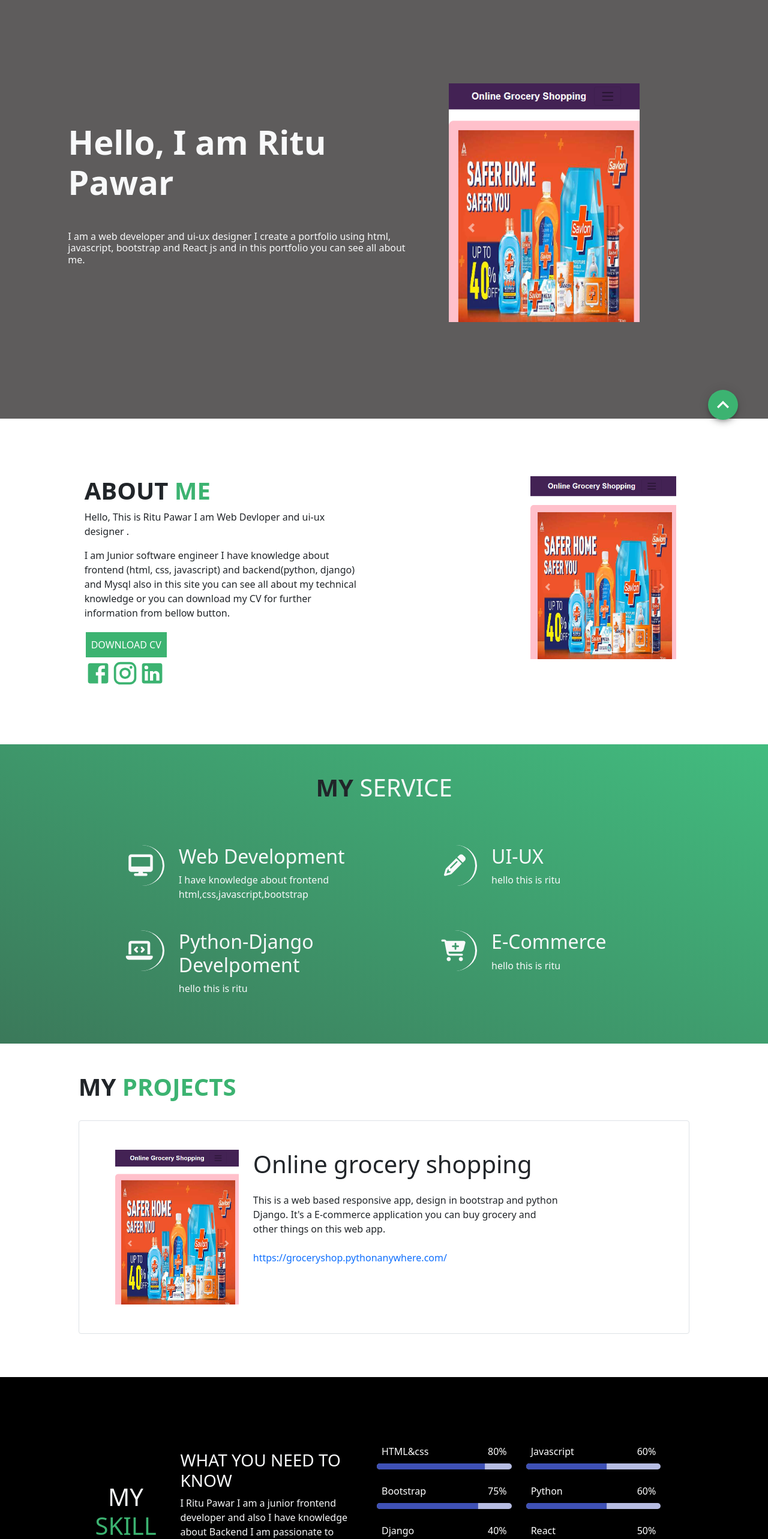
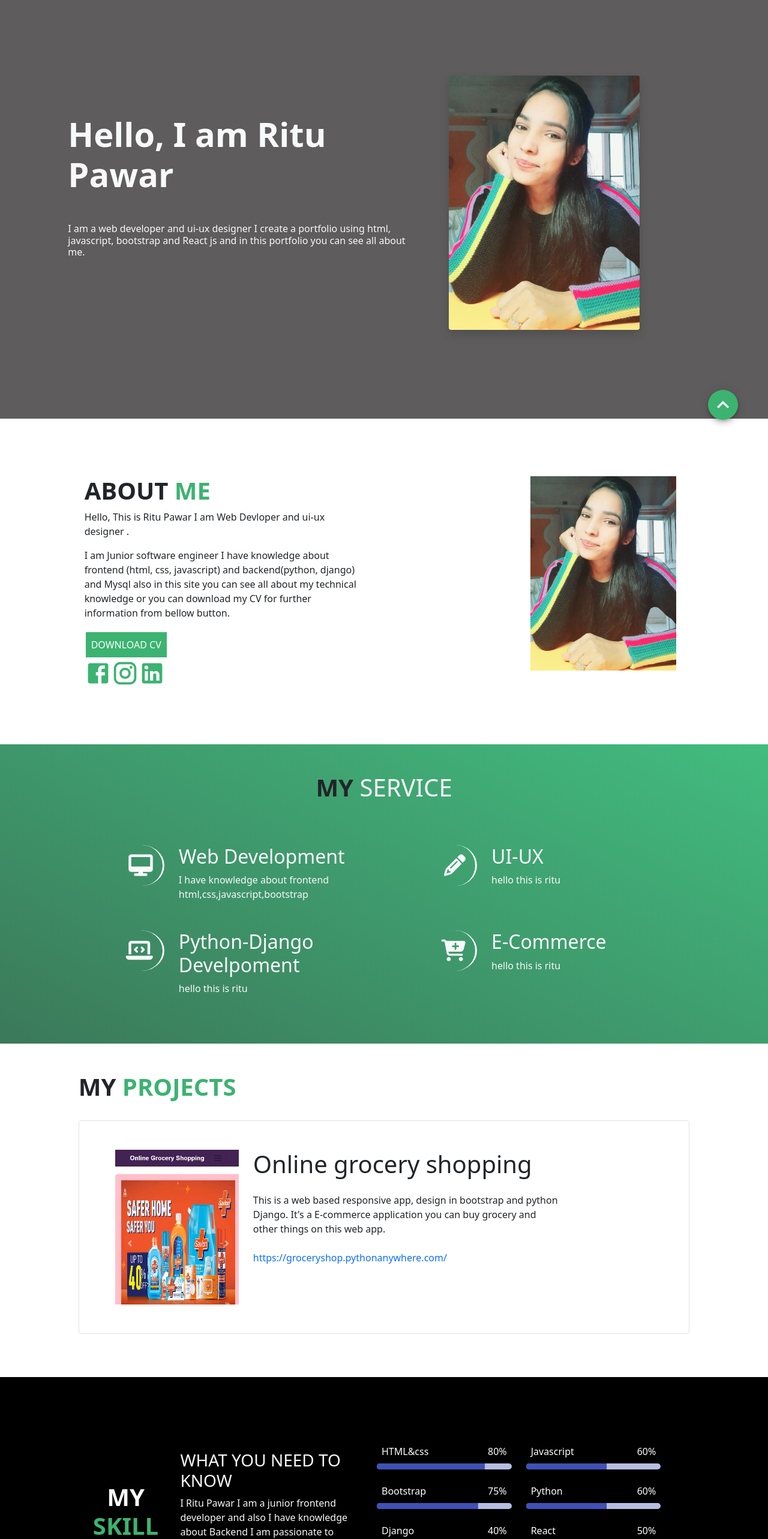
Before and after one commit to RituPawar123/ritu-pawar, a React (Create React App) app: page / in a window 1280 px wide. Shown: the part 80-2646 px from the top of the page at 60% size. Built offline with nearby package versions, Linux system fonts and the light colour scheme.

Commit message:
added ritu photo

```diff
--- a/src/Portfolio_Component/About.jsx
+++ b/src/Portfolio_Component/About.jsx
@@ -1,5 +1,5 @@
 import React from "react";
-import image from "./Project.PNG";
+import image from "./RituImage.jpg";
 import resume from "./RituPawar.pdf";
 import FacebookIcon from "@material-ui/icons/Facebook";
 import InstagramIcon from "@material-ui/icons/Instagram";
--- a/src/Portfolio_Component/MySkills.jsx
+++ b/src/Portfolio_Component/MySkills.jsx
@@ -25,7 +25,7 @@ const MySkills = (Props) => {
         <div className="col-12 col-md-10 mx-auto m-5 row">
           <div className="col-12 col-md-6 row   ">
             <div className="row col-12 align-items-center text-light  mx-auto">
-              <h1 className="col-12 col-md-4 text-center">
+              <h1 className="col-12 col-md-4 text-center fw-bold">
                 MY <span style={{ color: "mediumseagreen" }}>SKILL</span>{" "}
               </h1>
               <div className="col-12 col-md-8 text-left">
--- a/src/Portfolio_Component/Welcome.jsx
+++ b/src/Portfolio_Component/Welcome.jsx
@@ -1,5 +1,5 @@
 import React from "react";
-import image from "./Project.PNG";
+import image from "./RituImage.jpg";
 import "../App.css";
 
 const Welcome = () => {
@@ -22,7 +22,7 @@ const Welcome = () => {
           </p>
         </div>
         <div className="col-5 d-none d-md-block">
-          <img src={image} className="img-fluid mypic" />
+          <img src={image} className="img-fluid mypic rounded shadow" />
         </div>
       </div>
       </div>
```
